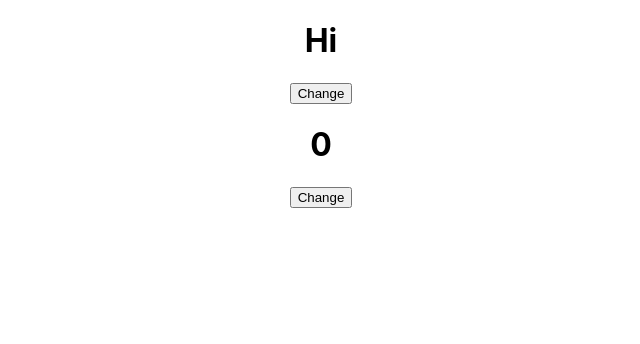
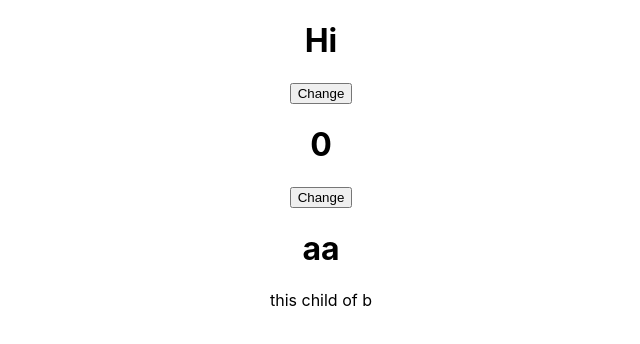
Before and after one commit to kyletaj1997/react, a React (Create React App) app: page / in a window 1280 px wide. Shown: the top 344 px of the page, without its empty margins (319-959 px from the left). Built offline with nearby package versions, Linux system fonts and the light colour scheme.

Commit message:
destructing pros and state

```diff
--- a/src/App.js
+++ b/src/App.js
@@ -13,7 +13,8 @@ class App extends Component {
        <div className="App">
        <State></State>
        <Counter></Counter>
-       {/*<<Third name ="aa"></Third>
+       <Third name ="aa"> <p> this child of b </p></Third>
+       {/*
        <Third name ="bb">
          <p> this child of bb </p>
        </Third>
--- a/src/components/Third.js
+++ b/src/components/Third.js
@@ -1,13 +1,10 @@
 import React, { Component } from 'react'
-
-
-
-const Third = (pros) => {
+const Third = ({name , children}) => {
 
     return (
         <div>
-    <h1> {pros.name}</h1>
-    {pros.children}
+    <h1> {name}</h1>
+    {children}
     </div>
     )
 
```
